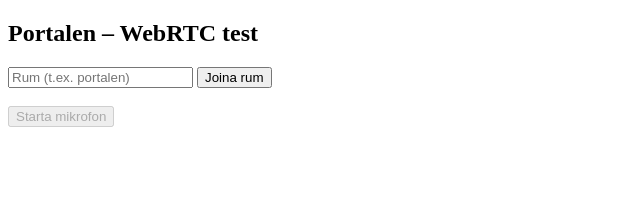
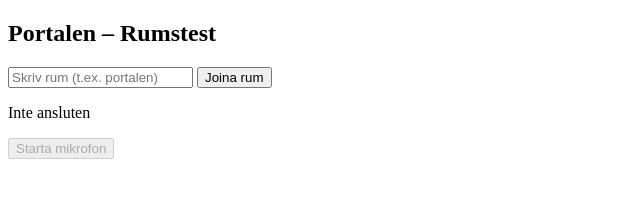
Before and after one commit to Ufoxman01/portalen-webrtc, a website: page public/index.html in a window 1280 px wide. Shown: the whole page, without its empty margins (0-640 px from the left). Drawn offline with nearby package versions, Linux system fonts and the light colour scheme.

Commit message:
Update header and input placeholder in index.html

```diff
--- a/public/index.html
+++ b/public/index.html
@@ -5,12 +5,15 @@
   <title>Portalen – WebRTC</title>
 </head>
 <body>
-  <h2>Portalen – WebRTC test</h2>
+<h2>Portalen – Rumstest</h2>
 
-<input id="room" placeholder="Rum (t.ex. portalen)">
+<input id="room" placeholder="Skriv rum (t.ex. portalen)">
 <button id="join">Joina rum</button>
 
-<br><br>
+<p id="status">Inte ansluten</p>
+
+<script src="/socket.io/socket.io.js"></script>
+<script src="client.js"></script>
 
 <button id="start" disabled>Starta mikrofon</button>
 <audio id="remote" autoplay></audio>
```
